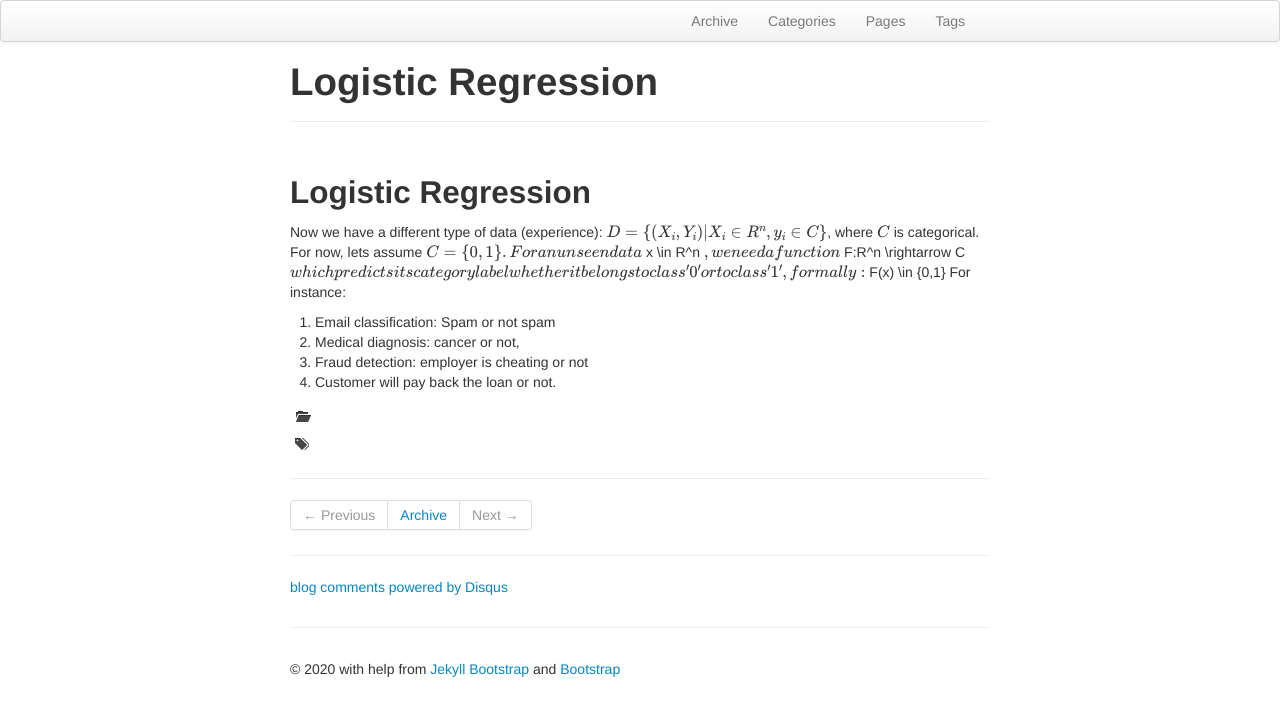
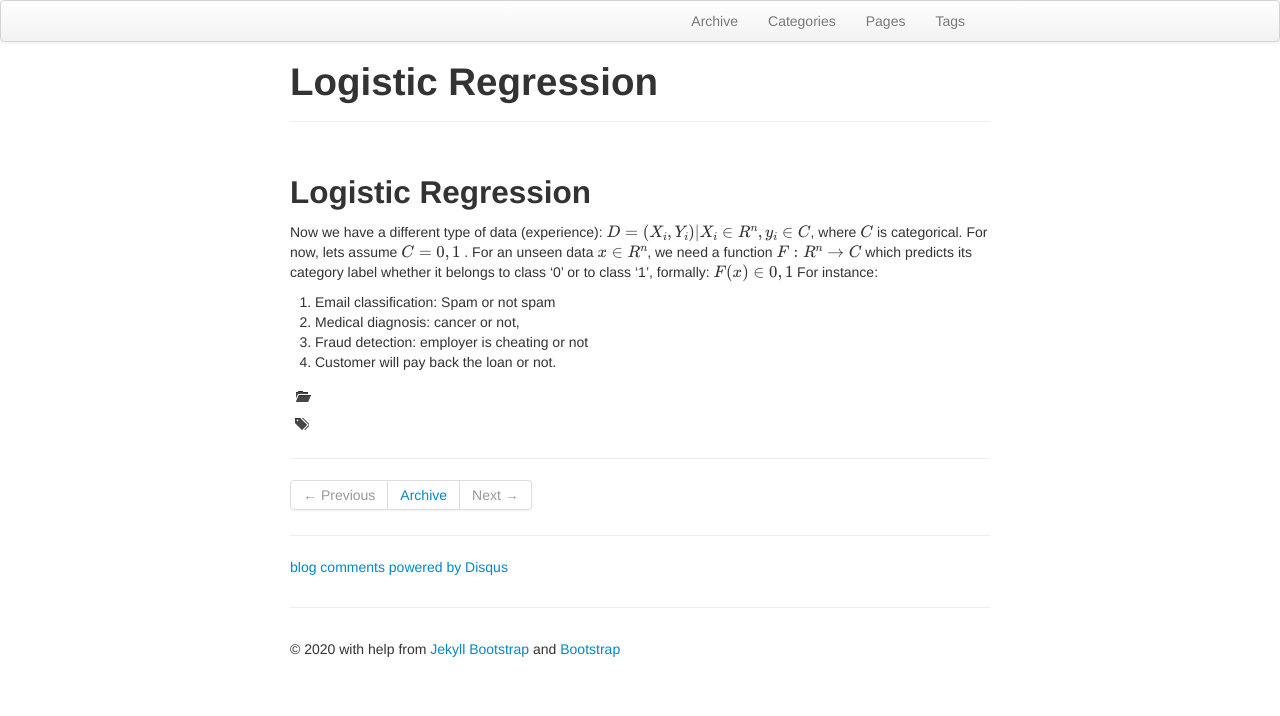
Before and after one commit to kfattila/kfattila.github.io, a Jekyll site: the page built from pages/logistic_regression.md, in a window 1280 px wide. Shown: the top 716 px of the page. Built offline with Jekyll 4.4.1, drawn with Linux system fonts in a browser that asks for light colours; formulas are drawn with MathJax 3; comment, search, counter and statistics services are not loaded.

Commit message:
init jekyll

```diff
--- a/pages/logistic_regression.md
+++ b/pages/logistic_regression.md
@@ -7,9 +7,9 @@ description: ""
 
 ## Logistic Regression
 
-Now we have a different type of data (experience): $$ D = \{(X_i,Y_i)|X_i \in R^n, y_i \in C \} $$, where $$C$$ is categorical. For now, lets
-assume $$ C = \{ 0,1\} . For an unseen data $$ x \in R^n $$, we need a function $$ F:R^n \rightarrow  C $$ which predicts its category label whether
-it belongs to class '0' or to class '1', formally: $$ F(x) \in \{0,1\}
+Now we have a different type of data (experience): \\( D = \{(X_i,Y_i)|X_i \in R^n, y_i \in C \} \\), where \\( C \\) is categorical. For now, lets
+assume \\( C = \{ 0,1\} \\) . For an unseen data \\( x \in R^n \\), we need a function \\( F:R^n \rightarrow  C \\) which predicts its category label whether
+it belongs to class '0' or to class '1', formally: \\( F(x) \in \{0,1\} \\)
 For instance:
 1. Email classification: Spam or not spam
 2. Medical diagnosis: cancer or not,
```
